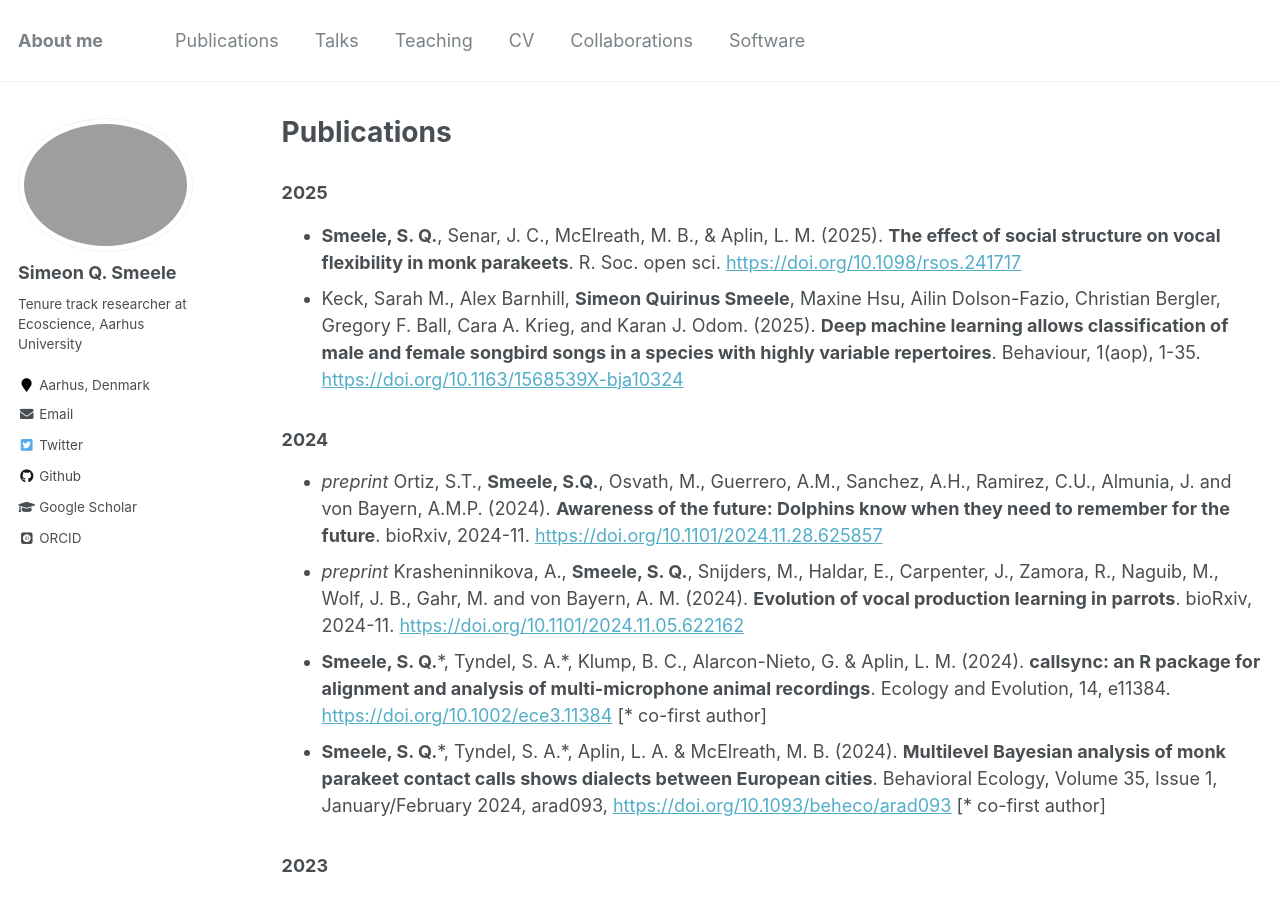
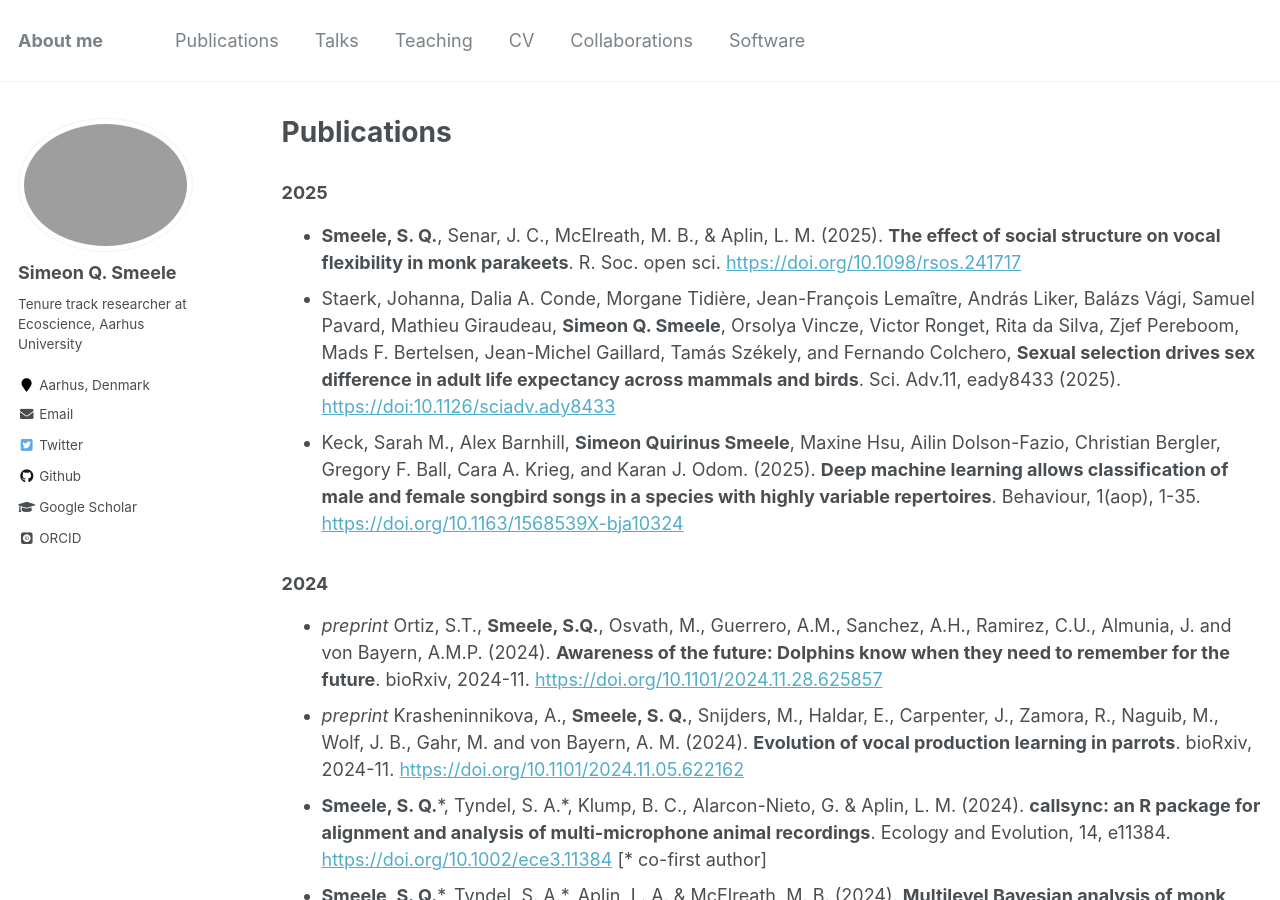
Before and after one commit to simeonqs/simeonqs.github.io, a Jekyll site: the page built from _pages/publications.md, in a window 1280 px wide and 900 px high. Built offline with Jekyll 4.4.1, drawn with Linux system fonts in a browser that asks for light colours; some web fonts are replaced; comment, search, counter and statistics services are not loaded.

Commit message:
Adding reference.

```diff
--- a/_pages/publications.md
+++ b/_pages/publications.md
@@ -11,6 +11,8 @@
 
 - **Smeele, S. Q.**, Senar, J. C., McElreath, M. B., & Aplin, L. M. (2025). **The effect of social structure on vocal flexibility in monk parakeets**. R. Soc. open sci. <https://doi.org/10.1098/rsos.241717>
     <div class='altmetric-embed' data-doi='10.1098/rsos.241717'></div>
+- Staerk, Johanna, Dalia A. Conde, Morgane Tidière, Jean-François Lemaître, András Liker, Balázs Vági, Samuel Pavard, Mathieu Giraudeau, **Simeon Q. Smeele**, Orsolya Vincze, Victor Ronget, Rita da Silva, Zjef Pereboom, Mads F. Bertelsen, Jean-Michel Gaillard, Tamás Székely, and Fernando Colchero, **Sexual selection drives sex difference in adult life expectancy across mammals and birds**. Sci. Adv.11, eady8433 (2025). <https://doi:10.1126/sciadv.ady8433>
+  <div class='altmetric-embed' data-doi='10.1126/sciadv.ady8433'></div>
 - Keck, Sarah M., Alex Barnhill, **Simeon Quirinus Smeele**, Maxine Hsu, Ailin Dolson-Fazio, Christian Bergler, Gregory F. Ball, Cara A. Krieg, and Karan J. Odom. (2025). **Deep machine learning allows classification of male and female songbird songs in a species with highly variable repertoires**. Behaviour, 1(aop), 1-35. <https://doi.org/10.1163/1568539X-bja10324>
   <div class='altmetric-embed' data-doi='10.1163/1568539X-bja10324'></div>
 
```
